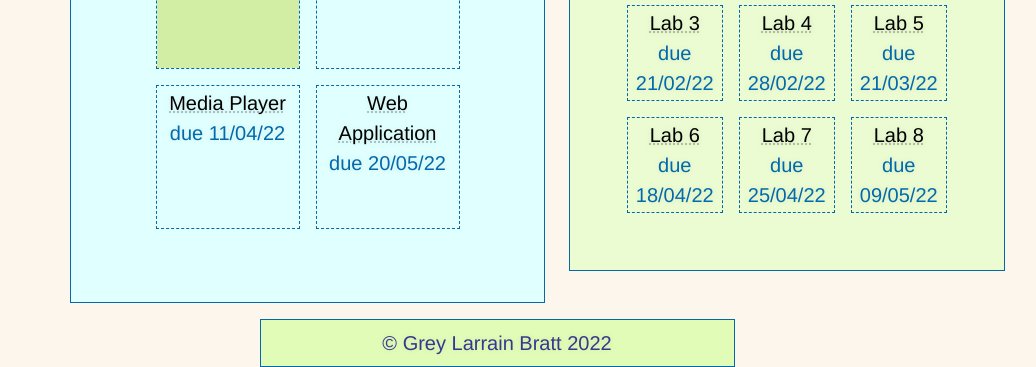
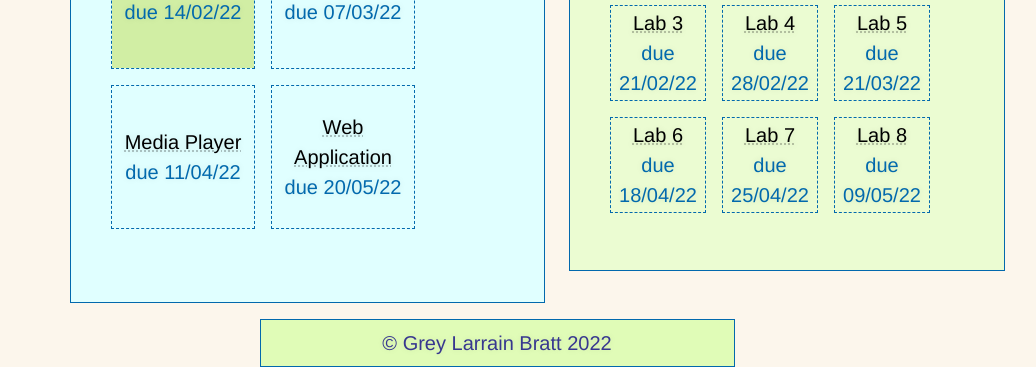
Before and after one commit to gee-ell-bee/artdm174lab2, a plain HTML site: page index.html in a window 1280 px wide. Shown: the part 617-984 px from the top of the page, without its empty margins (127-1163 px from the left). Drawn offline with nearby package versions, Linux system fonts and the light colour scheme; a web font is replaced by a local one.

Commit message:
updated list formatting
fixed centering problem

```diff
--- a/jump.css
+++ b/jump.css
@@ -235,14 +235,12 @@ section.projects {
 ol {
     display: flex;
     flex-flow: row wrap;
-    justify-content: center;
     padding: 0;
+    list-style: none;
 }
 
 ol li {
     display: flex;
-    flex-direction: column;
-    text-align: center;
     border: 1px dashed;
     margin: .5rem;
     width: 9rem;
@@ -253,6 +251,11 @@ ol li a {
     width: 100%;
     height: 100%;
     padding: .125rem;
+    display: flex;
+    flex-flow: column wrap;
+    justify-content: center;
+    align-items: center;
+    text-align: center;
 }
 
 ol li a .item-title {
```
